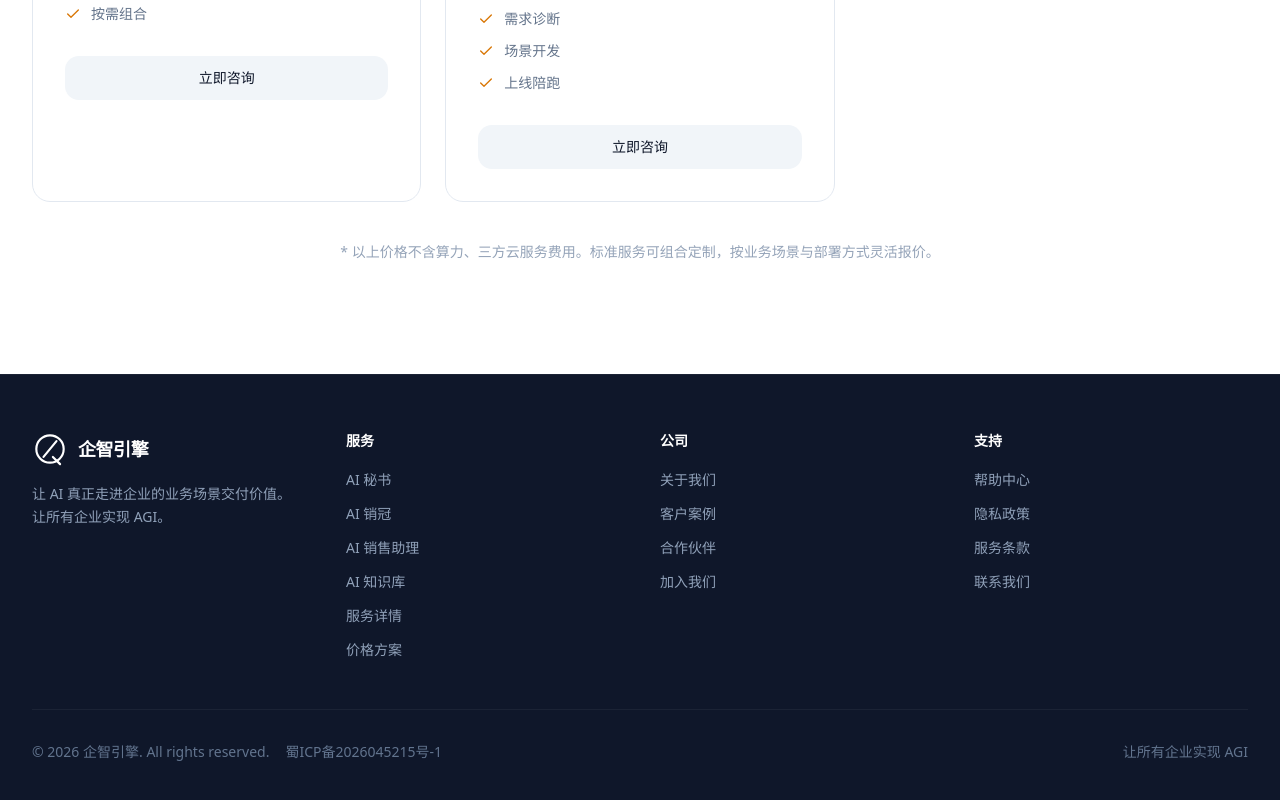
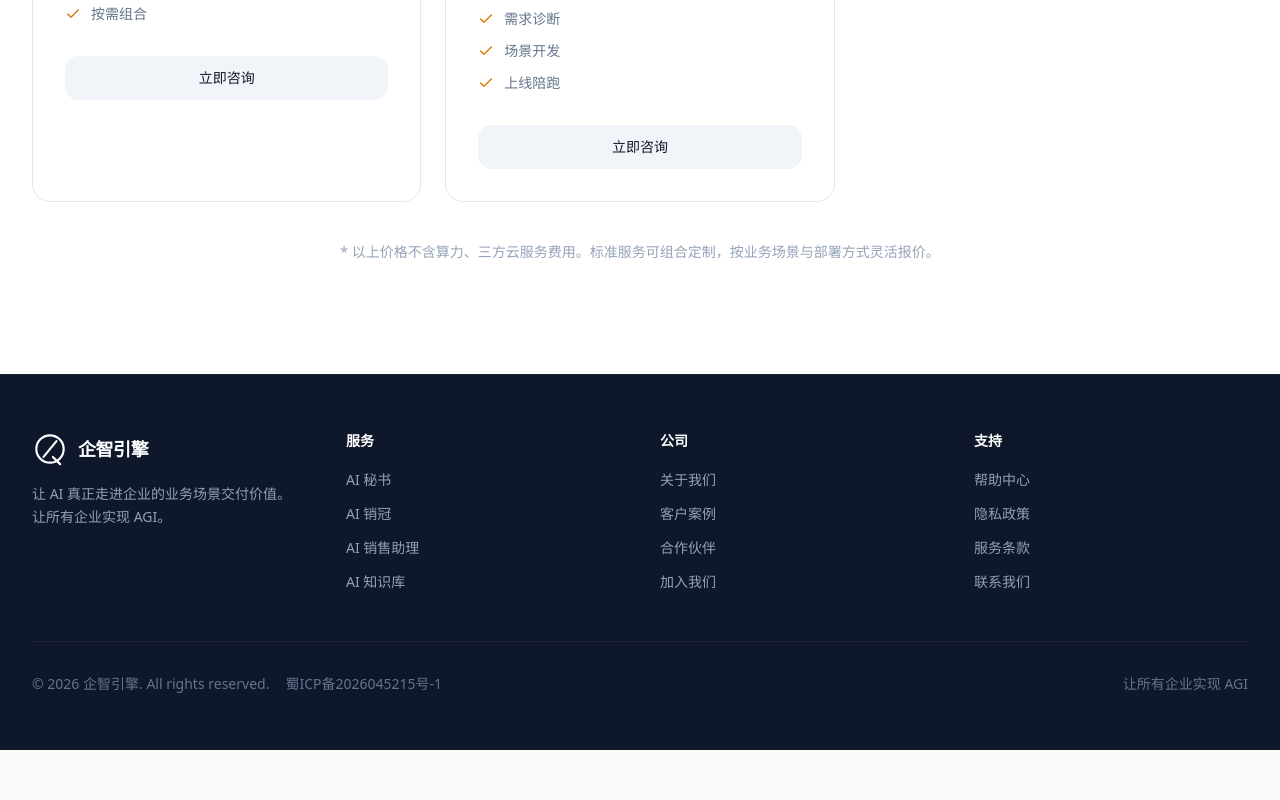
Before and after one commit to itfamer666/qizhiyinqing-website, a Next.js app: page / in a window 1280 px wide. Shown: the part 7650-8450 px from the top of the page. After the commit the page ends 8400 px from the top, so only its background shows below. Built offline with nearby package versions, Linux system fonts and the light colour scheme.

Commit message:
fix: 删除页脚中的服务详情和价格方案链接

```diff
--- a/src/components/Footer.tsx
+++ b/src/components/Footer.tsx
@@ -5,8 +5,6 @@ const serviceLinks = [
   { label: "AI 销冠", href: "/ai-xiaoguan.html" },
   { label: "AI 销售助理", href: "/ai-zhuli.html" },
   { label: "AI 知识库", href: "/ai-zhishiku.html" },
-  { label: "服务详情", href: "#details" },
-  { label: "价格方案", href: "#pricing" },
 ];
 
 export default function Footer() {
```
